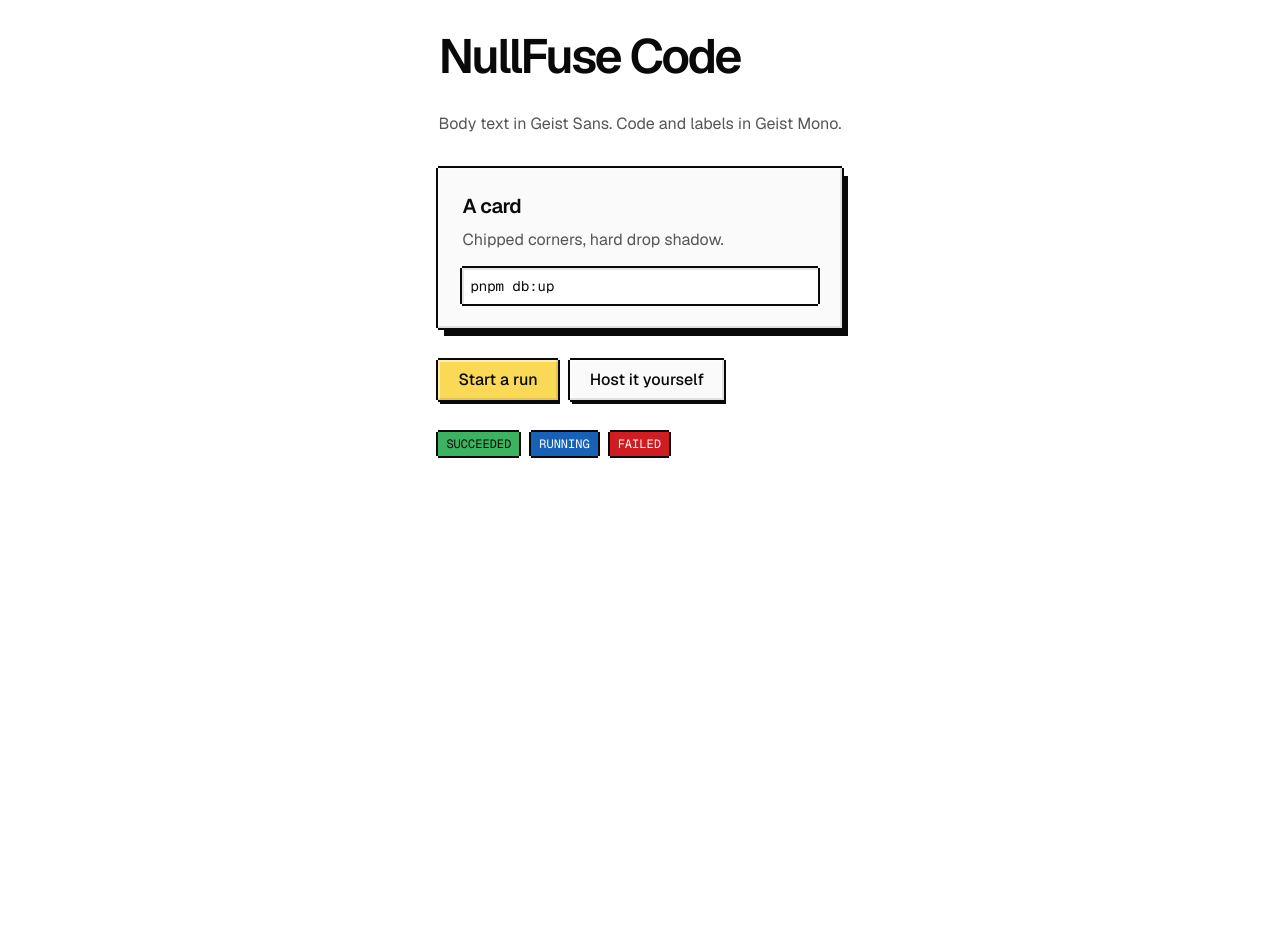
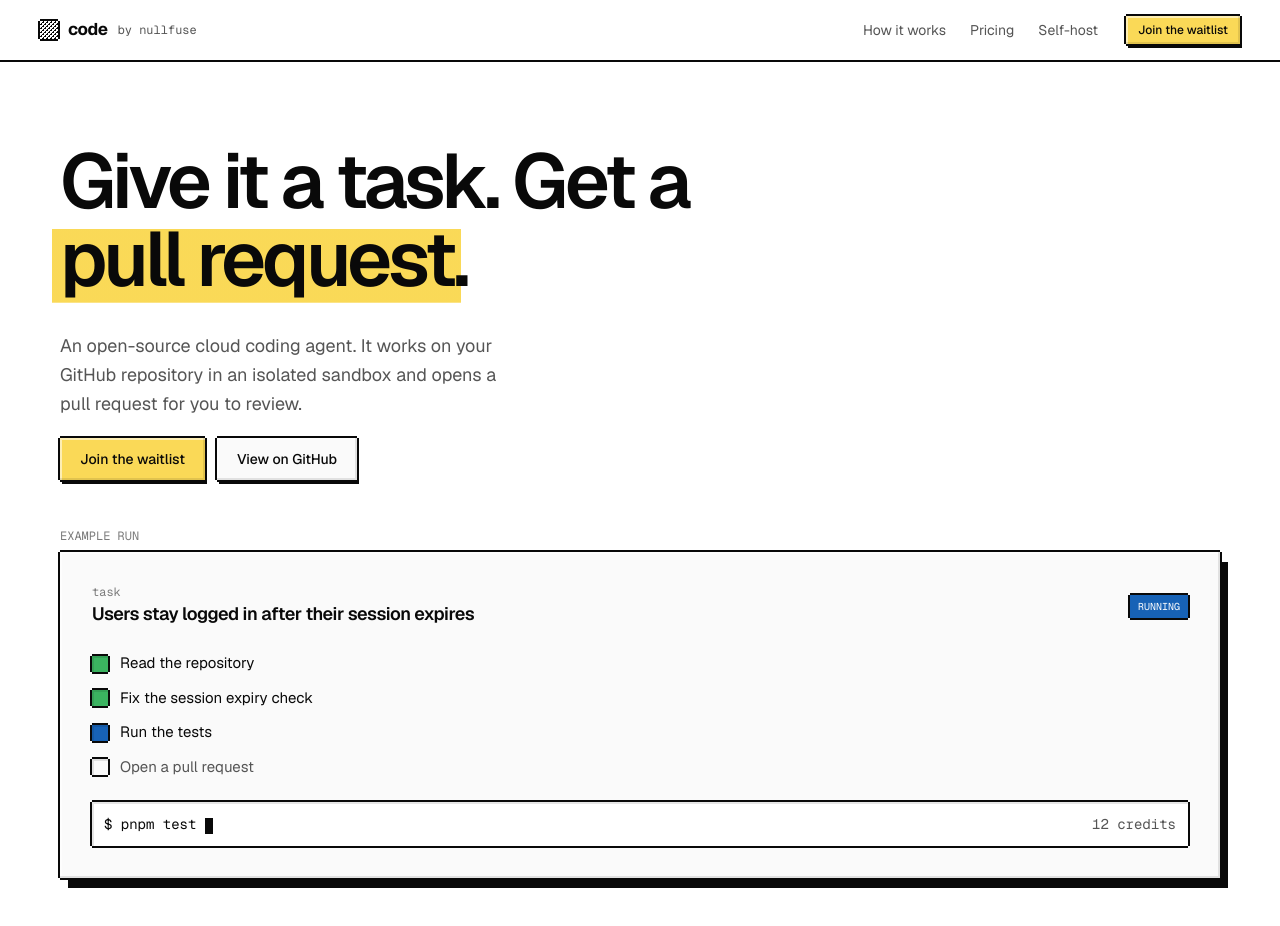
Before and after one commit to sahil0x01/code, a Next.js app in the folder apps/web/: page / in a window 1280 px wide. Shown: the top 926 px of the page. Before the commit the page ends 800 px from the top, so only its background shows below. Built offline with nearby package versions, Linux system fonts and the light colour scheme.

Commit message:
feat(web): add landing header and hero

```diff
--- a/apps/web/src/app/globals.css
+++ b/apps/web/src/app/globals.css
@@ -134,3 +134,39 @@ body {
     transition-duration: 0.001ms !important;
   }
 }
+
+
+@keyframes blink {
+  0%,
+  49% {
+    opacity: 1;
+  }
+  50%,
+  100% {
+    opacity: 0;
+  }
+}
+
+@utility blink {
+  animation: blink 1s steps(1, end) infinite;
+}
+
+@utility dither {
+  background-image:
+    linear-gradient(45deg, var(--ink) 25%, transparent 25%, transparent 75%, var(--ink) 75%),
+    linear-gradient(45deg, var(--ink) 25%, transparent 25%, transparent 75%, var(--ink) 75%);
+  background-size: 4px 4px;
+  background-position:
+    0 0,
+    2px 2px;
+}
+
+@utility highlight {
+  background-image: linear-gradient(var(--accent), var(--accent));
+  background-repeat: no-repeat;
+  background-size: 100% 0.96em;
+  background-position: 0 0.26em;
+  padding: 0 0.1em;
+  margin: 0 -0.1em;
+  color: var(--accent-foreground);
+}
--- a/apps/web/src/app/page.tsx
+++ b/apps/web/src/app/page.tsx
@@ -1,40 +1,13 @@
+import { Header } from "@/components/landing/header";
+import { Hero } from "@/components/landing/hero";
+
 export default function Home() {
 	return (
-		<main className="mx-auto flex max-w-2xl flex-col gap-8 p-8">
-			<h1 className="text-5xl font-semibold tracking-tighter">NullFuse Code</h1>
-
-			<p className="text-muted">
-				Body text in Geist Sans. Code and labels in Geist Mono.
-			</p>
-
-			<div className="pixel bg-surface p-6 [--drop:6px]">
-				<h2 className="text-xl font-semibold tracking-tight">A card</h2>
-				<p className="mt-2 text-muted">Chipped corners, hard drop shadow.</p>
-				<code className="pixel-inset mt-4 block bg-background p-2 font-mono text-sm">
-					pnpm db:up
-				</code>
-			</div>
-
-			<div className="flex flex-wrap gap-3">
-				<button
-					type="button"
-					className="pixel pressable h-10 bg-accent px-5 font-medium text-accent-foreground"
-				>
-					Start a run
-				</button>
-				<button
-					type="button"
-					className="pixel pressable h-10 bg-surface px-5 font-medium"
-				>
-					Host it yourself
-				</button>
-			</div>
-
-			<div className="flex flex-wrap gap-3 font-mono text-xs uppercase">
-				<span className="pixel-flat bg-green px-2 py-1">succeeded</span>
-				<span className="pixel-flat bg-blue px-2 py-1 text-white">running</span>
-				<span className="pixel-flat bg-red px-2 py-1 text-white">failed</span>
-			</div>
-		</main>
+		<>
+			<Header />
+			<main>
+				<Hero />
+			</main>
+		</>
 	);
 }
--- /dev/null
+++ b/apps/web/src/components/landing/header.tsx
@@ -0,0 +1,35 @@
+export function Header() {
+	return (
+		<header className="flex flex-wrap items-center gap-x-7 gap-y-3 border-b-2 border-ink px-6 py-4 md:px-10">
+			<a href="#" className="inline-flex items-center gap-2.5">
+				<span
+					aria-hidden="true"
+					className="pixel-flat dither size-[18px] bg-background"
+				/>
+				<span className="text-[17px] font-bold tracking-tight">code</span>
+				<span className="font-mono text-xs text-muted">by nullfuse</span>
+			</a>
+
+			<div className="flex-1" />
+
+			<nav className="hidden items-center gap-6 text-sm text-muted sm:flex">
+				<a href="#how" className="hover:text-foreground">
+					How it works
+				</a>
+				<a href="#pricing" className="hover:text-foreground">
+					Pricing
+				</a>
+				<a href="#self-host" className="hover:text-foreground">
+					Self-host
+				</a>
+			</nav>
+
+			<a
+				href="#waitlist"
+				className="pixel pressable inline-flex h-7 items-center bg-accent px-3 text-xs font-medium text-accent-foreground"
+			>
+				Join the waitlist
+			</a>
+		</header>
+	);
+}
--- /dev/null
+++ b/apps/web/src/components/landing/hero.tsx
@@ -0,0 +1,97 @@
+import { site } from "@/lib/site";
+
+type StepStatus = "done" | "running" | "waiting";
+
+const steps: { label: string; status: StepStatus }[] = [
+	{ label: "Read the repository", status: "done" },
+	{ label: "Fix the session expiry check", status: "done" },
+	{ label: "Run the tests", status: "running" },
+	{ label: "Open a pull request", status: "waiting" },
+];
+
+const boxStyle: Record<StepStatus, string> = {
+	done: "bg-green",
+	running: "bg-blue blink",
+	waiting: "bg-surface",
+};
+
+function RunPreview() {
+	return (
+		<div className="flex flex-col gap-2">
+			<p className="font-mono text-xs uppercase text-subtle">example run</p>
+			<div className="pixel flex flex-col gap-6 bg-surface p-6 [--drop:8px] md:p-8">
+				<div className="flex flex-wrap items-center justify-between gap-3">
+					<div>
+						<p className="font-mono text-xs text-subtle">task</p>
+						<p className="text-lg font-semibold tracking-tight">
+							Users stay logged in after their session expires
+						</p>
+					</div>
+					<span className="pixel-flat bg-blue px-2 py-1 font-mono text-[10px] uppercase text-white">
+						running
+					</span>
+				</div>
+
+				<ol className="flex flex-col gap-3">
+					{steps.map((step) => (
+						<li
+							key={step.label}
+							className="flex items-center gap-3 text-[15px]"
+						>
+							<span
+								aria-hidden="true"
+								className={`pixel-inset size-4 ${boxStyle[step.status]}`}
+							/>
+							<span className="sr-only">{step.status}:</span>
+							<span className={step.status === "waiting" ? "text-muted" : ""}>
+								{step.label}
+							</span>
+						</li>
+					))}
+				</ol>
+
+				<div className="pixel-inset flex items-center justify-between gap-4 bg-background p-3 font-mono text-sm">
+					<span>
+						$ pnpm test{" "}
+						<span className="blink inline-block h-4 w-2 bg-foreground align-middle" />
+					</span>
+					<span className="text-muted">12 credits</span>
+				</div>
+			</div>
+		</div>
+	);
+}
+
+export function Hero() {
+	return (
+		<section className="mx-auto flex max-w-[1240px] flex-col gap-12 px-6 pb-14 pt-16 md:px-10 md:pt-20">
+			<div className="flex flex-wrap items-end justify-between gap-8">
+				<h1 className="max-w-[14ch] text-[clamp(44px,6vw,80px)] font-semibold leading-[1.02] tracking-[-0.05em]">
+					Give it a task. Get a <span className="highlight">pull request</span>.
+				</h1>
+
+				<div className="flex max-w-md flex-col gap-5">
+					<p className="text-lg leading-relaxed text-muted">
+						{site.description}
+					</p>
+					<div className="flex flex-wrap gap-3">
+						<a
+							href="#waitlist"
+							className="pixel pressable inline-flex h-[42px] items-center bg-accent px-5 text-sm font-medium text-accent-foreground"
+						>
+							Join the waitlist
+						</a>
+						<a
+							href={site.repoUrl}
+							className="pixel pressable inline-flex h-[42px] items-center bg-surface px-5 text-sm font-medium"
+						>
+							View on GitHub
+						</a>
+					</div>
+				</div>
+			</div>
+
+			<RunPreview />
+		</section>
+	);
+}
--- /dev/null
+++ b/apps/web/src/lib/site.ts
@@ -0,0 +1,7 @@
+export const site = {
+	name: "NullFuse Code",
+	tagline: "Give it a task. Get a pull request.",
+	description:
+		"An open-source cloud coding agent. It works on your GitHub repository in an isolated sandbox and opens a pull request for you to review.",
+	repoUrl: "https://github.com/sahil0x01/code",
+};
```
